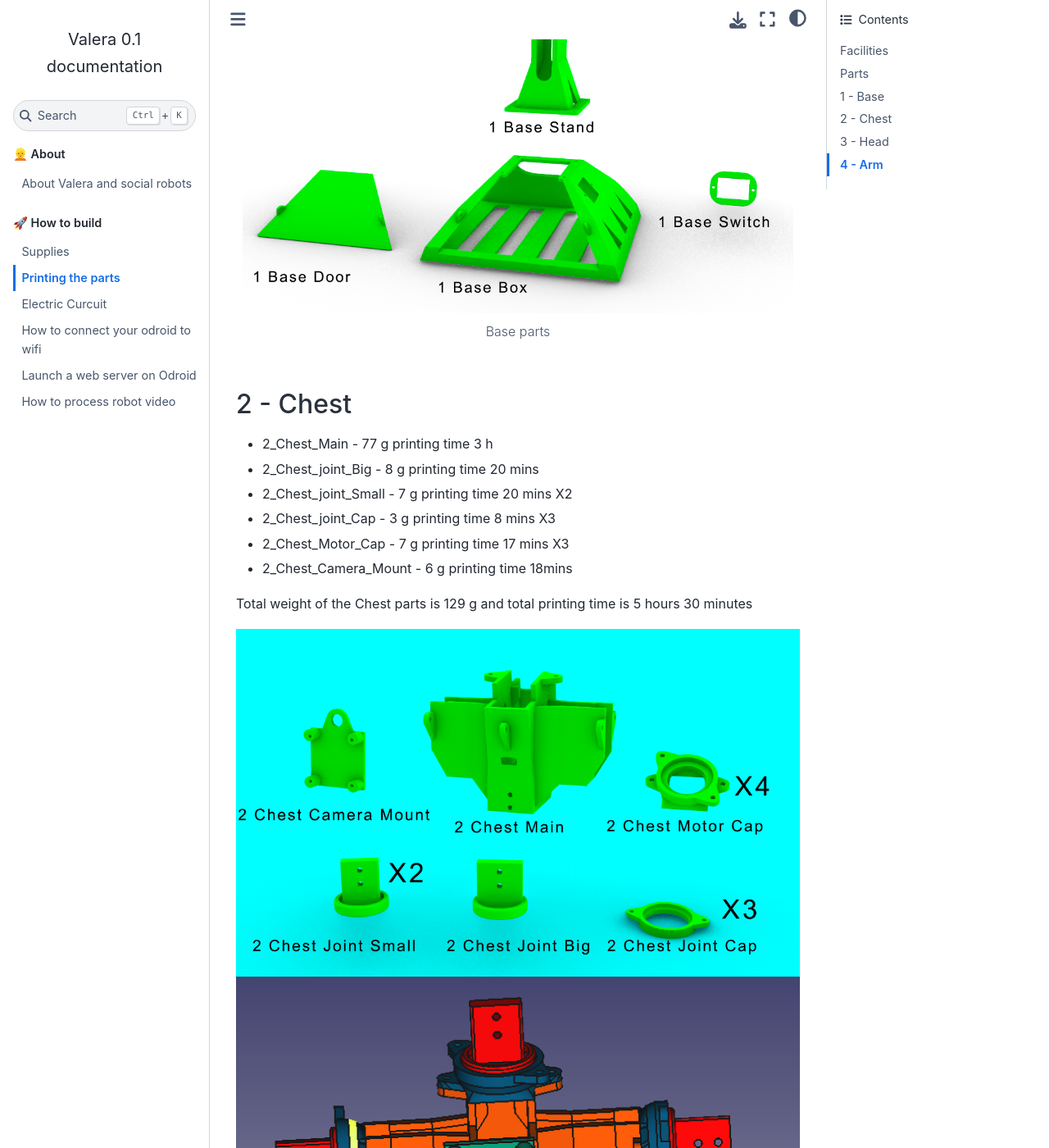
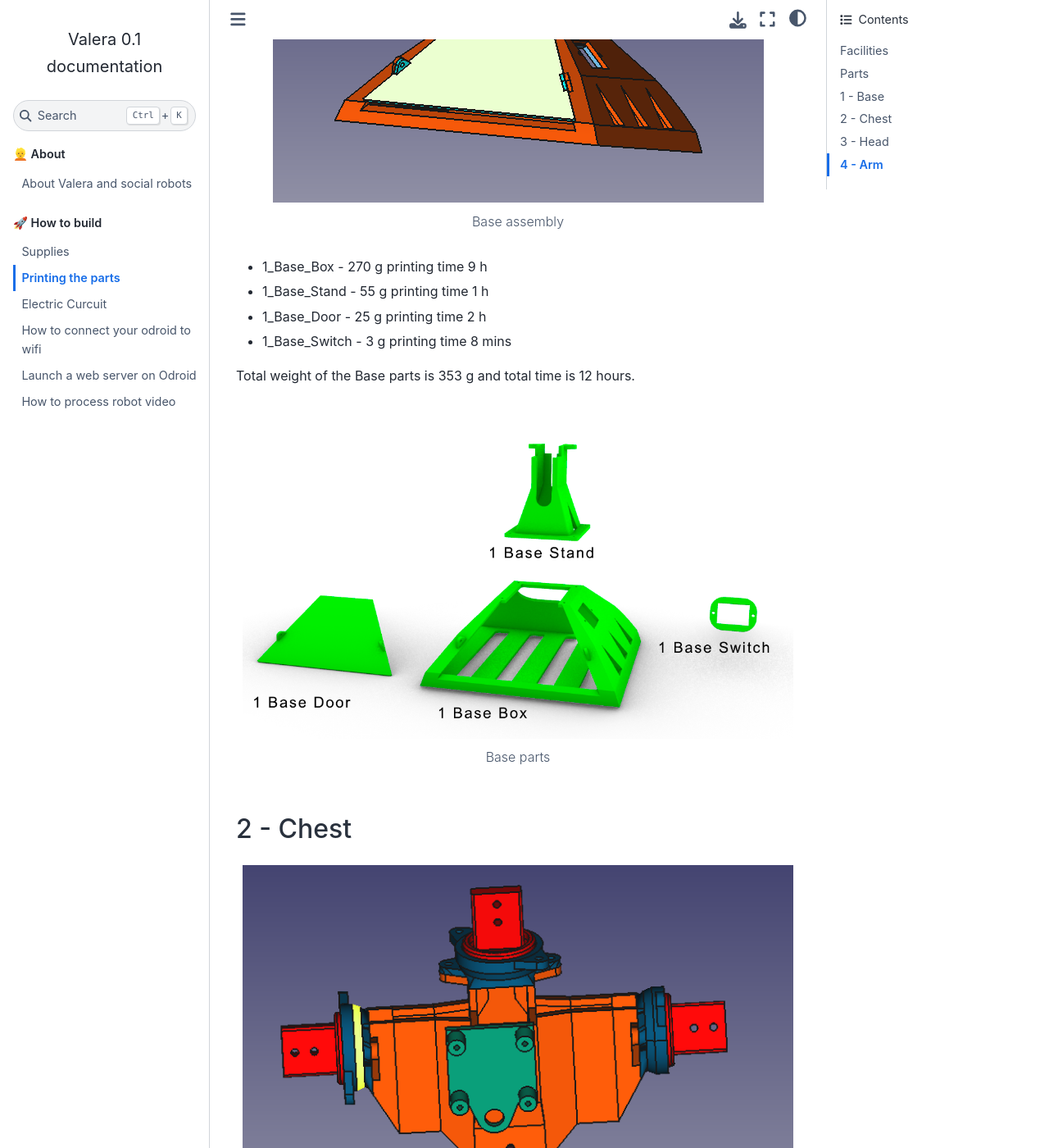
Before and after one commit to goodlancer-org/valera, a Sphinx documentation site: the page built from docs/3dprint.rst, in a window 1280 px wide and 1400 px high, scrolled down 2768 px. Shown: the whole window at 82% size. Built offline with Sphinx 7.4.7 and the Sphinx Book theme 1.1.4, drawn with Linux system fonts in a browser that asks for light colours; some of the changed text lies outside the part shown.

Commit message:
docs: 3d print edited

```diff
--- a/docs/3dprint.rst
+++ b/docs/3dprint.rst
@@ -48,7 +48,7 @@
 1 - Base
 --------------------------------
 
-.. image:: images/3dprint/ValeraBaseAssm3d.png
+.. figure:: images/3dprint/ValeraBaseAssm3d.png
 
     Base assembly
 
@@ -66,6 +66,10 @@
 2 - Chest
 --------------------------------
 
+.. figure:: images/3dprint/ValeraChestAssm3d.PNG
+
+    Chest assembly
+
 * 2_Chest_Main - 77 g printing time 3 h
 * 2_Chest_joint_Big - 8 g printing time 20 mins
 * 2_Chest_joint_Small - 7 g printing time 20 mins X2
@@ -75,24 +79,32 @@
 
 Total weight of the Chest parts is 129 g and total printing time is 5 hours 30 minutes
 
-.. image:: images/3dprint/ValeraChest3d.png
+.. figure:: images/3dprint/ValeraChest3d.png
 
-.. image:: images/3dprint/ValeraChestAssm3d.PNG
+    Chest parts
 
 3 - Head
 --------------------------------
+
+.. figure:: images/3dprint/ValeraHeadAssm3d.PNG
+
+    Head assembly
 
 * 3_Head_Main - 65 g printing time 1 h 23 mins
 * 3_Head_Mount - 8 g printing time 14 mins
 
 Total weight of the Head parts is 73 g and total printing time is 1 hours 40 minutes
 
-.. image:: images/3dprint/ValeraHead3d.png
+.. figure:: images/3dprint/ValeraHead3d.png
 
-.. image:: images/3dprint/ValeraHeadAssm3d.PNG
+    Head parts
 
 4 - Arm
 --------------------------------
+
+.. figure:: images/3dprint/ValeraArmsAssm3d.PNG
+
+    Arm assembly
 
 * 4_Arms_Rod - 3 g printing time 10 mins X2
 * 4_Arms_Lever_R - 7 g printing time 12 mins
```
Also changed, not shown: other parts of docs/3dprint.rst (+2 -2 lines).
